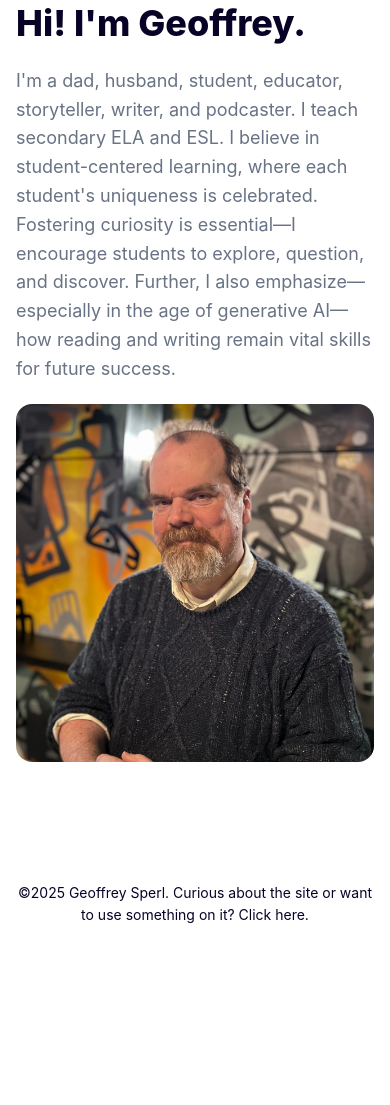
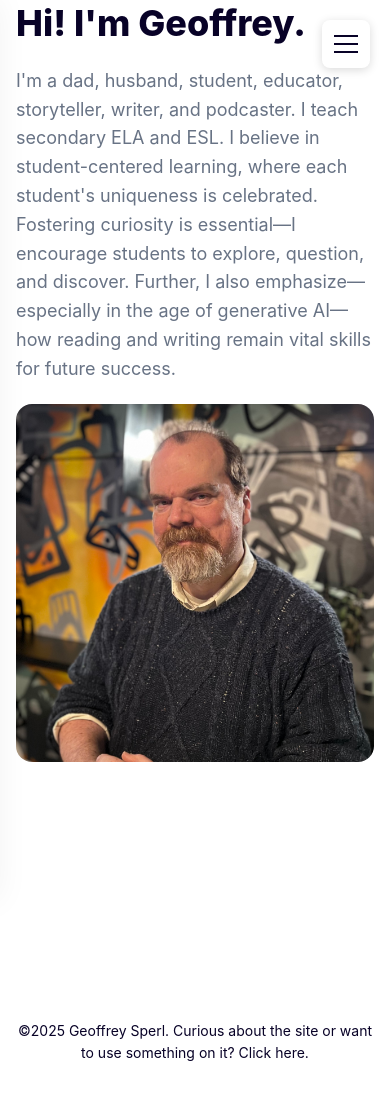
Before and after one commit to geoffreysperl/teaching, a Jekyll site: the page built from index.html, in a window 390 px wide. Built offline with Jekyll 4.4.1, drawn with Linux system fonts in a browser that asks for light colours; before the commit the page ends 966 px from its top, so only the background shows below that.

Commit message:
fix the sidebar

```diff
--- a/_includes/header.html
+++ b/_includes/header.html
@@ -17,10 +17,10 @@
           {% for item in site.data.settings.menu__settings.menu__items %}
             {% if item.submenu %}
             <li class="nav__item dropdown">
-              <span class="nav__link dropdown-toggle">{{ item.title }} <i class="ion ion-ios-arrow-down arrow-down"></i></span>
+              <span class="nav__link dropdown-toggle">{{ item.title }} <i class="ion ion-ios-arrow-right arrow-right"></i></span>
               <div class="dropdown-menu">
                 {% for submenu-item in item.submenu %}
-                  <a href="{{ submenu-item.url }}" class="nav__link{% if page.url == submenu-item.url %} active-link{% endif %}">{{submenu-item.title}}</a>
+                  <a href="{{ submenu-item.url }}" class="nav__link submenu-link{% if page.url == submenu-item.url %} active-link{% endif %}">{{submenu-item.title}}</a>
                 {% endfor %}
               </div>
             </li>
@@ -34,11 +34,15 @@
       </div>
     </nav>
 
-    <div class="mobile-nav-button">
-      <div class="hamburger">
-        <div></div>
-      </div>
+    <div class="sidebar-footer">
+      <p>&copy; {{site.time | date: '%Y'}} {{ site.data.settings.author__name }}</p>
     </div>
   </div>
 </aside>
+
+<div class="mobile-nav-button">
+  <div class="hamburger">
+    <div></div>
+  </div>
+</div>
 <!-- end sidebar -->
--- a/_includes/main.scss
+++ b/_includes/main.scss
@@ -283,7 +283,13 @@
 
 /* Sidebar Navigation */
 :root {
-  --sidebar-width: 250px;
+  --sidebar-width: 280px;
+  --sidebar-padding: 30px;
+}
+
+body.has-sidebar {
+  display: flex;
+  min-height: 100vh;
 }
 
 .sidebar {
@@ -296,10 +302,11 @@
   border-right: 1px solid var(--border-color);
   z-index: 100;
   overflow-y: auto;
+  box-shadow: 0 0 30px rgba(0, 0, 0, 0.05);
 }
 
 .sidebar__inner {
-  padding: 40px 20px;
+  padding: 40px var(--sidebar-padding);
   display: flex;
   flex-direction: column;
   height: 100%;
@@ -310,17 +317,60 @@
   text-align: center;
 }
 
+.logo__link {
+  font-size: 28px;
+  font-weight: 700;
+}
+
 .main-nav {
   flex-grow: 1;
 }
 
 .nav__list {
   flex-direction: column;
+  margin: 0;
+  padding: 0;
+  list-style: none;
 }
 
 .nav__item {
   margin-right: 0;
   margin-bottom: 15px;
+  position: relative;
+}
+
+.nav__link {
+  display: block;
+  padding: 10px 0;
+  font-size: 16px;
+  font-weight: 600;
+  transition: all 0.25s;
+  border-bottom: 1px solid transparent;
+}
+
+.nav__link:hover {
+  color: var(--primary-color);
+}
+
+.active-link {
+  color: var(--primary-color);
+  border-bottom-color: var(--primary-color);
+}
+
+.dropdown-toggle {
+  cursor: pointer;
+  display: flex;
+  justify-content: space-between;
+  align-items: center;
+}
+
+.dropdown-toggle .arrow-right {
+  font-size: 12px;
+  transition: transform 0.3s;
+}
+
+.dropdown.show .dropdown-toggle .arrow-right {
+  transform: rotate(90deg);
 }
 
 .dropdown-menu {
@@ -332,12 +382,15 @@
   border-radius: 0;
   background-color: transparent;
   padding: 0 0 0 20px;
-  margin-top: 10px;
+  margin-top: 5px;
+  margin-bottom: 15px;
   display: none;
 }
 
-.dropdown-toggle {
-  cursor: pointer;
+.submenu-link {
+  padding: 8px 0;
+  font-size: 15px;
+  font-weight: 500;
 }
 
 .dropdown:hover .dropdown-menu,
@@ -345,9 +398,18 @@
   display: block;
 }
 
+.sidebar-footer {
+  margin-top: auto;
+  padding-top: 30px;
+  font-size: 13px;
+  color: var(--text-alt-color);
+  text-align: center;
+}
+
 .content {
   margin-left: var(--sidebar-width);
   width: calc(100% - var(--sidebar-width));
+  min-height: 100vh;
 }
 
 .container,
@@ -355,8 +417,76 @@
   max-width: calc(1300px - var(--sidebar-width));
 }
 
+.mobile-nav-button {
+  display: none;
+  position: fixed;
+  top: 20px;
+  right: 20px;
+  z-index: 101;
+  width: 48px;
+  height: 48px;
+  border-radius: 8px;
+  background-color: var(--background-color);
+  box-shadow: 0 2px 10px rgba(0, 0, 0, 0.15);
+  align-items: center;
+  justify-content: center;
+  cursor: pointer;
+}
+
+.hamburger {
+  width: 24px;
+  height: 18px;
+  position: relative;
+}
+
+.hamburger:before,
+.hamburger:after,
+.hamburger div {
+  content: "";
+  position: absolute;
+  left: 0;
+  width: 100%;
+  height: 2px;
+  background-color: var(--text-color);
+  transition: all 0.3s;
+}
+
+.hamburger:before {
+  top: 0;
+}
+
+.hamburger div {
+  top: 8px;
+}
+
+.hamburger:after {
+  bottom: 0;
+}
+
+.hamburger.is-open:before {
+  transform: translateY(8px) rotate(45deg);
+}
+
+.hamburger.is-open div {
+  opacity: 0;
+}
+
+.hamburger.is-open:after {
+  transform: translateY(-8px) rotate(-45deg);
+}
+
+/* Footer adjustments */
+.footer {
+  margin-left: var(--sidebar-width);
+  width: calc(100% - var(--sidebar-width));
+}
+
 /* Mobile adjustments */
 @media (max-width: 768px) {
+  body.has-sidebar {
+    display: block;
+  }
+
   .sidebar {
     transform: translateX(-100%);
     transition: transform 0.3s ease;
@@ -366,24 +496,14 @@
     transform: translateX(0);
   }
 
-  .content {
+  .content,
+  .footer {
     margin-left: 0;
     width: 100%;
   }
 
   .mobile-nav-button {
-    position: fixed;
-    top: 20px;
-    right: 20px;
-    z-index: 101;
-    background-color: var(--background-color);
-    width: 40px;
-    height: 40px;
-    border-radius: 5px;
-    border: 1px solid var(--border-color);
     display: flex;
-    align-items: center;
-    justify-content: center;
   }
 
   .container,
--- a/js/site.js
+++ b/js/site.js
@@ -15,15 +15,29 @@
   'use strict';
 
   // Find the important elements on the page
-    var menuButton = document.querySelector(".hamburger");
-    var mobileMenu = document.querySelector(".main-nav");
+  var menuButton = document.querySelector(".mobile-nav-button");
+  var hamburger = document.querySelector(".hamburger");
+  var sidebar = document.querySelector(".sidebar");
   var topButton = document.querySelector(".top");
+  var dropdownToggles = document.querySelectorAll(".dropdown-toggle");
+
+  // Add has-sidebar class to body
+  document.body.classList.add("has-sidebar");
 
   // Make the menu button work when clicked
   if (menuButton) {
     menuButton.addEventListener("click", function() {
-        menuButton.classList.toggle("is-open");
-        mobileMenu.classList.toggle("is-visible");
+      hamburger.classList.toggle("is-open");
+      sidebar.classList.toggle("is-visible");
+    });
+  }
+
+  // Make dropdown toggles work
+  if (dropdownToggles) {
+    dropdownToggles.forEach(function(toggle) {
+      toggle.addEventListener("click", function() {
+        this.parentNode.classList.toggle("show");
+      });
     });
   }
 
@@ -50,23 +64,3 @@
   // Make images load only when they're visible
   new LazyLoad();
 });
-
-  // Sidebar functionality
-document.addEventListener("DOMContentLoaded", function() {
-  var mobileButton = document.querySelector(".mobile-nav-button");
-  var sidebar = document.querySelector(".sidebar");
-
-  if (mobileButton) {
-    mobileButton.addEventListener("click", function() {
-      sidebar.classList.toggle("is-visible");
-    });
-  }
-
-  // Make dropdown toggles work
-  var dropdownToggles = document.querySelectorAll(".dropdown-toggle");
-  dropdownToggles.forEach(function(toggle) {
-    toggle.addEventListener("click", function() {
-      this.parentNode.classList.toggle("show");
-    });
-  });
-});
```
Lines whose indentation alone changed are shown as unchanged.
